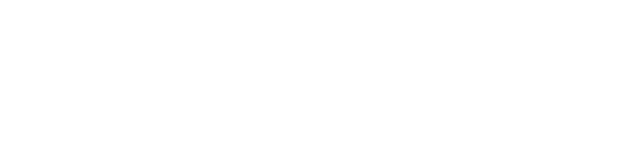
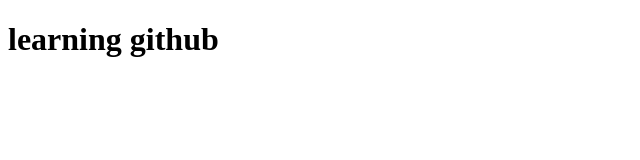
Before and after one commit to GauravSahani001/learning-git, a plain HTML site: page 04_git/index.html in a window 1280 px wide. Shown: the whole page, without its empty margins (0-640 px from the left). Drawn offline with Linux system fonts and the light colour scheme.

```diff
--- a/04_git/index.html
+++ b/04_git/index.html
@@ -7,6 +7,6 @@
     <link rel="stylesheet" href="style.css">
 </head>
 <body>
-
+    <h1>learning github</h1>
 </body>
 </html>
```
